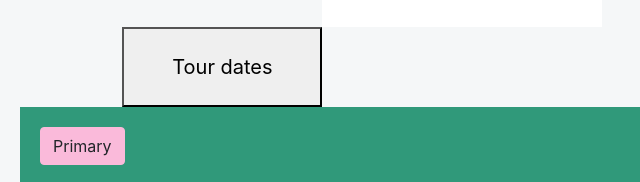
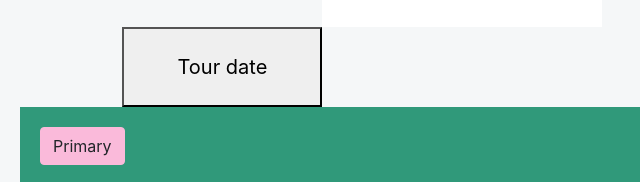
Before and after one commit to martecher/EntregaPEC2Herramientas, a website built with Parcel: page src/index.html in a window 1280 px wide. Shown: the part 873-1055 px from the top of the page, 0-640 px from the left. Built offline with nearby package versions, Linux system fonts and the light colour scheme; some packages are replaced by stand-ins of ours.

Commit message:
para asugar que hace la subida final

```diff
--- a/src/index.html
+++ b/src/index.html
@@ -30,7 +30,7 @@
           <div class="location">
             <p>10.2.2010 Toronto<br>The Drake Hotel</p>
           </div>
-          <button type="button">Tour dates</button>
+          <button type="button">Tour date</button>
         </main>
         </section>
       <div class="item-3">
```
